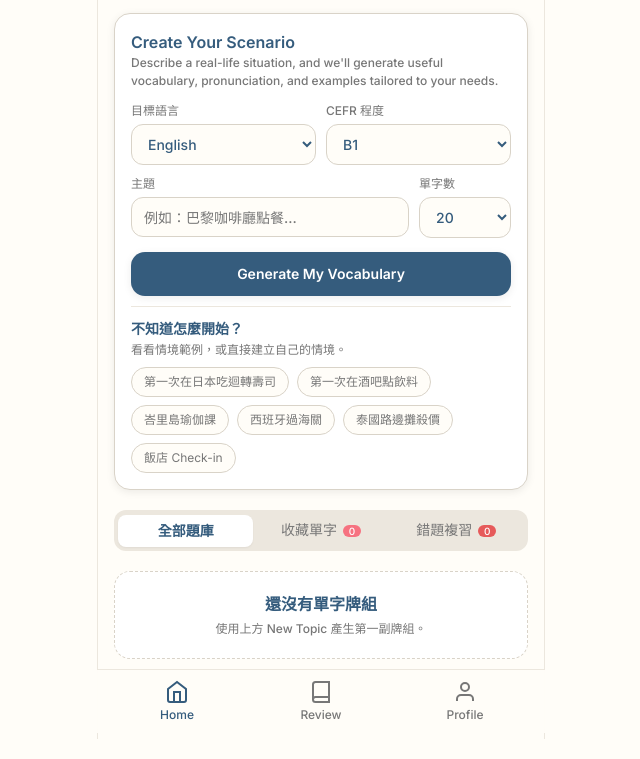
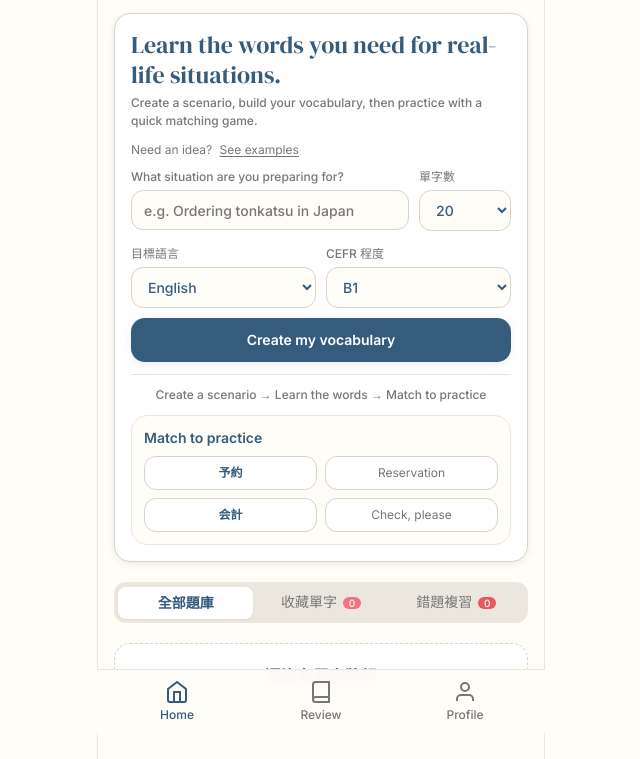
Before and after one commit to chianingho/yoga-vocab, a website: page index.html in a window 1280 px wide. Shown: the part 67-826 px from the top of the page, without its empty margins (319-959 px from the left). Drawn offline with nearby package versions, Linux system fonts and the light colour scheme.

Commit message:
ui修改

```diff
--- a/index.html
+++ b/index.html
@@ -212,10 +212,29 @@
         <section id="view-home" class="space-y-5 my-auto">
             <div class="content-card shadow-level1 space-y-3">
                 <div>
-                    <h3 class="font-semibold text-base text-[#355C7D]">Create Your Scenario</h3>
-                    <p class="meta-text">Describe a real-life situation, and we'll generate useful vocabulary, pronunciation, and examples tailored to your needs.</p>
+                    <h2 class="font-display text-2xl text-[#355C7D] leading-tight">Learn the words you need for real-life situations.</h2>
+                    <p class="meta-text mt-1">Create a scenario, build your vocabulary, then practice with a quick matching game.</p>
                 </div>
                 <form id="ai-generator-form" class="space-y-2.5" novalidate>
+                    <div class="text-xs text-[#777777]">
+                        <span>Need an idea?</span>
+                        <button id="scenario-examples-toggle" type="button" onclick="toggleScenarioExamples()" class="ml-1 underline underline-offset-2 hover:text-[#355C7D]" aria-expanded="false" aria-controls="scenario-examples">See examples</button>
+                        <div id="scenario-examples" class="hidden mt-2 flex flex-wrap gap-2">
+                            <button type="button" data-scenario="Ordering at a Japanese restaurant" onclick="selectScenario(this)" class="rounded-full border border-[#D9D3C8] bg-[#FFFDF8] px-3 py-1.5 text-xs text-[#777777] hover:text-[#355C7D]">Ordering at a Japanese restaurant</button>
+                            <button type="button" data-scenario="Passing customs in Spain" onclick="selectScenario(this)" class="rounded-full border border-[#D9D3C8] bg-[#FFFDF8] px-3 py-1.5 text-xs text-[#777777] hover:text-[#355C7D]">Passing customs in Spain</button>
+                            <button type="button" data-scenario="Joining a yoga class in Bali" onclick="selectScenario(this)" class="rounded-full border border-[#D9D3C8] bg-[#FFFDF8] px-3 py-1.5 text-xs text-[#777777] hover:text-[#355C7D]">Joining a yoga class in Bali</button>
+                        </div>
+                    </div>
+                    <div class="grid grid-cols-[1fr_92px] gap-2.5">
+                        <label class="meta-text">What situation are you preparing for?
+                            <textarea id="ai-topic" rows="1" maxlength="120" required placeholder="e.g. Ordering tonkatsu in Japan" class="mt-1 w-full resize-none overflow-y-hidden rounded-xl border border-[#D9D3C8] bg-[#FFFDF8] px-3 py-2.5 text-sm leading-5 text-[#355C7D] placeholder:text-[#777777] focus:outline-none focus:border-[#355C7D]"></textarea>
+                        </label>
+                        <label class="meta-text">單字數
+                            <select id="ai-count" class="mt-1 w-full rounded-xl border border-[#D9D3C8] bg-[#FFFDF8] px-3 py-2.5 text-sm text-[#355C7D] focus:outline-none focus:border-[#355C7D]">
+                                <option>10</option><option selected>20</option><option>30</option><option>50</option>
+                            </select>
+                        </label>
+                    </div>
                     <div class="grid grid-cols-2 gap-2.5">
                         <label class="meta-text">目標語言
                             <select id="ai-language" class="mt-1 w-full rounded-xl border border-[#D9D3C8] bg-[#FFFDF8] px-3 py-2.5 text-sm text-[#355C7D] focus:outline-none focus:border-[#355C7D]">
@@ -228,33 +247,21 @@
                             </select>
                         </label>
                     </div>
-                    <div class="grid grid-cols-[1fr_92px] gap-2.5">
-                        <label class="meta-text">主題
-                            <textarea id="ai-topic" rows="1" maxlength="120" required placeholder="例如：第一次在日本吃迴轉壽司..." class="mt-1 w-full resize-none overflow-y-hidden rounded-xl border border-[#D9D3C8] bg-[#FFFDF8] px-3 py-2.5 text-sm leading-5 text-[#355C7D] placeholder:text-[#777777] focus:outline-none focus:border-[#355C7D]"></textarea>
-                        </label>
-                        <label class="meta-text">單字數
-                            <select id="ai-count" class="mt-1 w-full rounded-xl border border-[#D9D3C8] bg-[#FFFDF8] px-3 py-2.5 text-sm text-[#355C7D] focus:outline-none focus:border-[#355C7D]">
-                                <option>10</option><option selected>20</option><option>30</option><option>50</option>
-                            </select>
-                        </label>
-                    </div>
                     <p id="ai-generator-error" class="hidden text-xs text-[#E65A5A]" role="alert"></p>
                     <button id="ai-generate-button" type="submit" class="w-full py-3 mt-1 bg-[#355C7D] text-white font-semibold text-sm rounded-[14px] active:scale-[0.97] transition shadow-level1 disabled:opacity-60 disabled:cursor-not-allowed">
-                        Generate My Vocabulary
+                        Create my vocabulary
                     </button>
-                    <div class="pt-3 border-t border-[#ECE7DE]">
-                        <h4 class="text-sm font-semibold text-[#355C7D]">不知道怎麼開始？</h4>
-                        <p class="meta-text mt-0.5">看看情境範例，或直接建立自己的情境。</p>
-                        <div class="mt-2 flex flex-wrap gap-2">
-                            <button type="button" data-scenario="First time ordering at a conveyor belt sushi restaurant in Japan" onclick="selectScenario(this)" class="rounded-full border border-[#D9D3C8] bg-[#FFFDF8] px-3 py-1.5 text-xs text-[#777777] hover:text-[#355C7D]">第一次在日本吃迴轉壽司</button>
-                            <button type="button" data-scenario="Ordering your first drink at a bar" onclick="selectScenario(this)" class="rounded-full border border-[#D9D3C8] bg-[#FFFDF8] px-3 py-1.5 text-xs text-[#777777] hover:text-[#355C7D]">第一次在酒吧點飲料</button>
-                            <button type="button" data-scenario="Joining a yoga class in Bali" onclick="selectScenario(this)" class="rounded-full border border-[#D9D3C8] bg-[#FFFDF8] px-3 py-1.5 text-xs text-[#777777] hover:text-[#355C7D]">峇里島瑜伽課</button>
-                            <button type="button" data-scenario="Passing airport customs in Spain" onclick="selectScenario(this)" class="rounded-full border border-[#D9D3C8] bg-[#FFFDF8] px-3 py-1.5 text-xs text-[#777777] hover:text-[#355C7D]">西班牙過海關</button>
-                            <button type="button" data-scenario="Bargaining at a street market in Thailand" onclick="selectScenario(this)" class="rounded-full border border-[#D9D3C8] bg-[#FFFDF8] px-3 py-1.5 text-xs text-[#777777] hover:text-[#355C7D]">泰國路邊攤殺價</button>
-                            <button type="button" data-scenario="Checking into a hotel after a long flight" onclick="selectScenario(this)" class="rounded-full border border-[#D9D3C8] bg-[#FFFDF8] px-3 py-1.5 text-xs text-[#777777] hover:text-[#355C7D]">飯店 Check-in</button>
-                        </div>
-                    </div>
                 </form>
+                <p class="border-t border-[#ECE7DE] pt-3 text-center text-xs font-medium text-[#777777]">Create a scenario <span aria-hidden="true">→</span> Learn the words <span aria-hidden="true">→</span> Match to practice</p>
+                <div class="rounded-[16px] border border-[#ECE7DE] bg-[#FFFDF8] p-3">
+                    <h3 class="text-sm font-semibold text-[#355C7D]">Match to practice</h3>
+                    <div class="mt-2 grid grid-cols-2 gap-2 text-xs">
+                        <div class="rounded-xl border border-[#D9D3C8] bg-white px-3 py-2 text-center font-semibold text-[#355C7D]">予約</div>
+                        <div class="rounded-xl border border-[#D9D3C8] bg-white px-3 py-2 text-center text-[#777777]">Reservation</div>
+                        <div class="rounded-xl border border-[#D9D3C8] bg-white px-3 py-2 text-center font-semibold text-[#355C7D]">会計</div>
+                        <div class="rounded-xl border border-[#D9D3C8] bg-white px-3 py-2 text-center text-[#777777]">Check, please</div>
+                    </div>
+                </div>
             </div>
 
             <!-- Segment Control -->
@@ -1107,20 +1114,6 @@
             if (store.activeDeckId && database[`ai:${store.activeDeckId}`]) currentModuleKey = `ai:${store.activeDeckId}`;
         }
 
-        function setRandomScenarioPlaceholder() {
-            const placeholders = [
-                '例如：第一次在日本吃迴轉壽司...',
-                '例如：跟印度客戶開會...',
-                '例如：峇里島瑜伽課...',
-                '例如：尿急找廁所...',
-                '例如：第一次在酒吧點飲料...',
-                '例如：巴黎咖啡廳點餐...',
-                '例如：西班牙過海關...',
-                '例如：泰國路邊攤殺價...'
-            ];
-            document.getElementById('ai-topic').placeholder = placeholders[Math.floor(Math.random() * placeholders.length)];
-        }
-
         function resizeScenarioTextarea() {
             const topicInput = document.getElementById('ai-topic');
             const countSelect = document.getElementById('ai-count');
@@ -1138,11 +1131,19 @@
             topicInput.focus();
         }
 
+        function toggleScenarioExamples() {
+            const examples = document.getElementById('scenario-examples');
+            const toggle = document.getElementById('scenario-examples-toggle');
+            const willExpand = examples.classList.contains('hidden');
+            examples.classList.toggle('hidden', !willExpand);
+            toggle.setAttribute('aria-expanded', String(willExpand));
+        }
+
         function setGeneratorState(isLoading, message = '') {
             const button = document.getElementById('ai-generate-button');
             const error = document.getElementById('ai-generator-error');
             button.disabled = isLoading;
-            button.textContent = isLoading ? 'Building your vocabulary…' : 'Generate My Vocabulary';
+            button.textContent = isLoading ? 'Building your vocabulary…' : 'Create my vocabulary';
             error.textContent = message;
             error.classList.toggle('hidden', !message);
         }
@@ -1667,7 +1668,6 @@
         migrateVocabularyMemoryContexts();
         restoreAiDeck();
         favoritesStore = loadFavoritesStore();
-        setRandomScenarioPlaceholder();
         document.getElementById('ai-topic').addEventListener('input', resizeScenarioTextarea);
         resizeScenarioTextarea();
         document.getElementById('ai-generator-form').addEventListener('submit', generateAiDeck);
```
